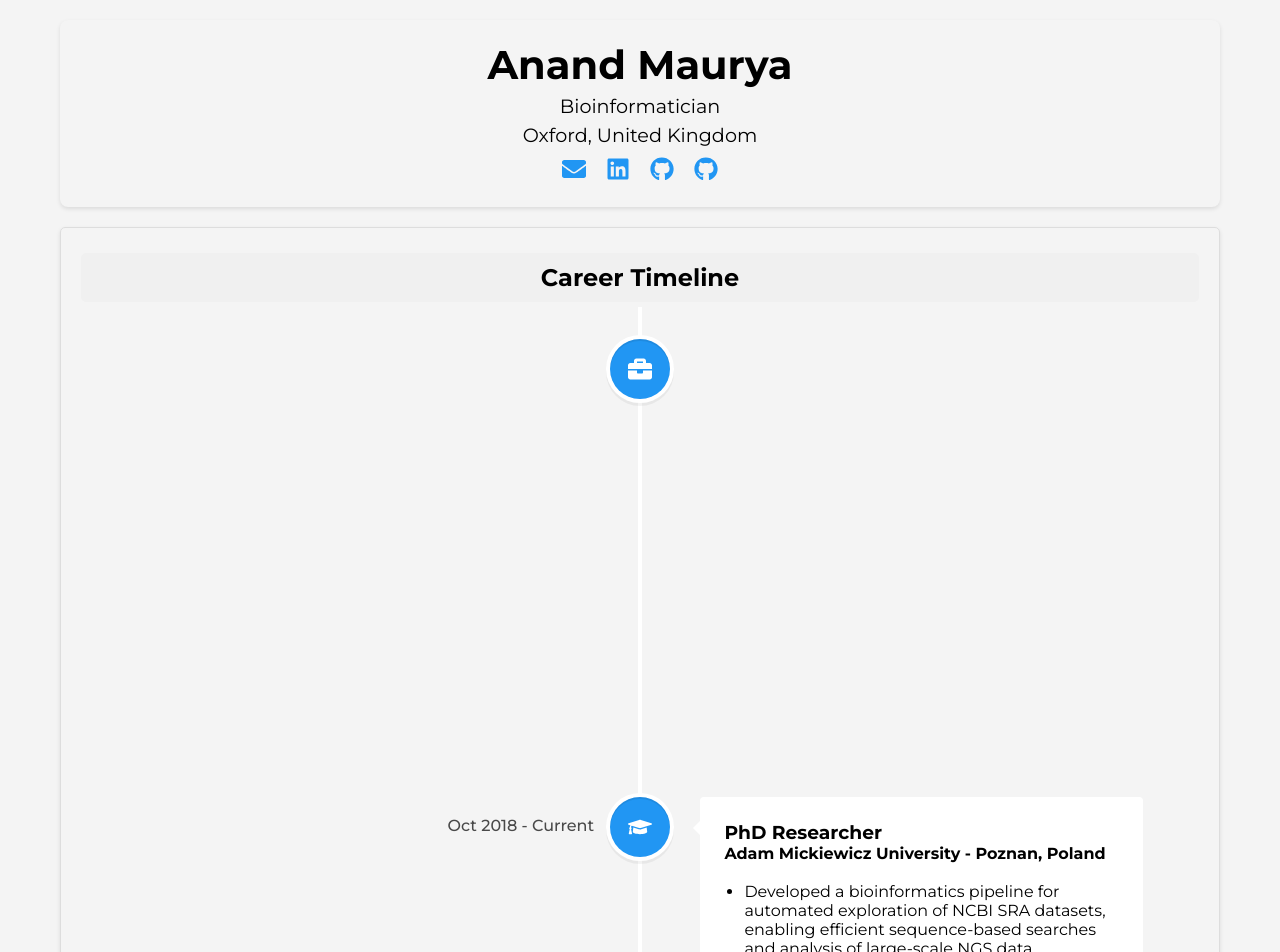
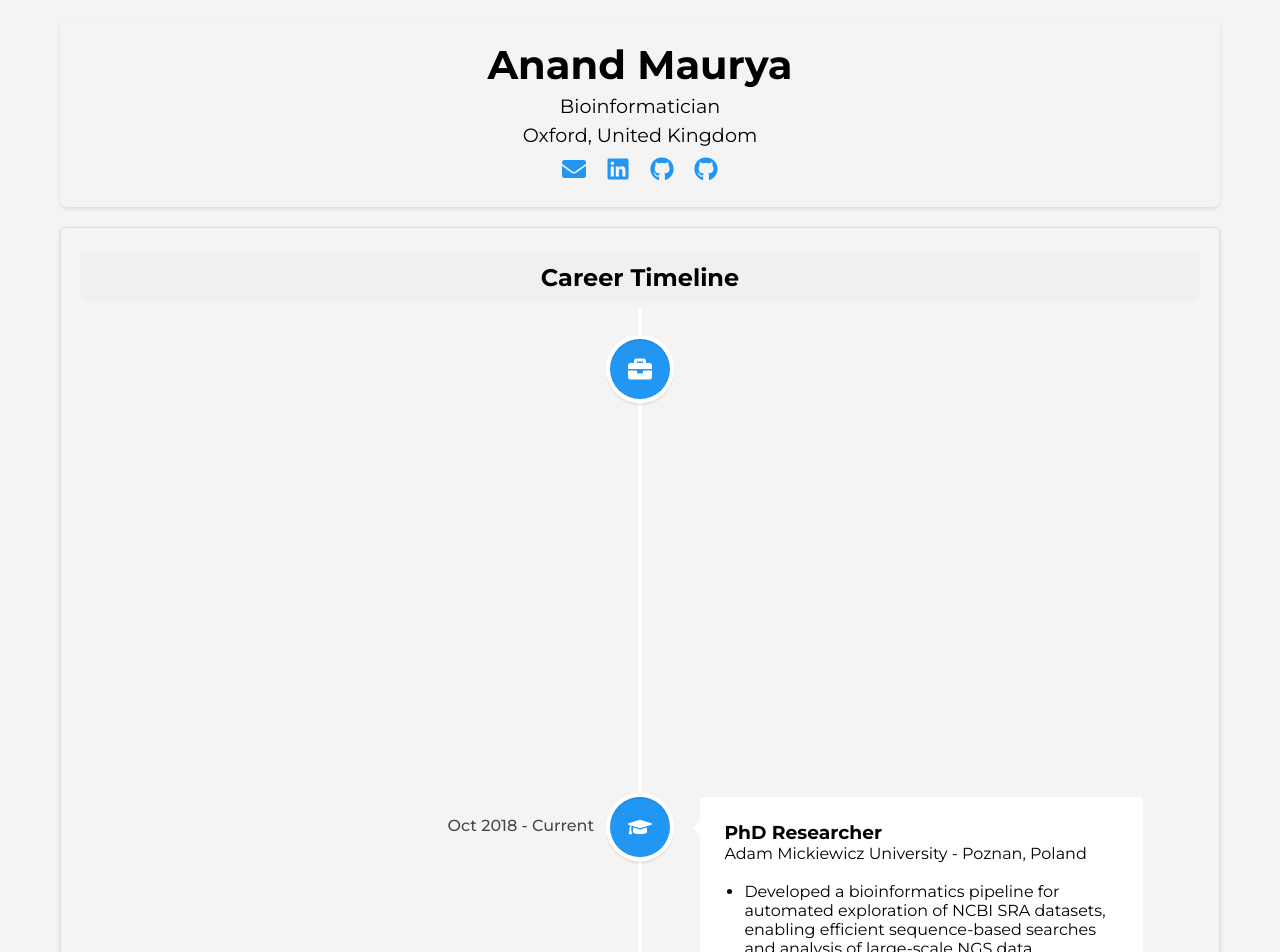
Before and after one commit to maurya-anand/cv, a React (Vite) app: page / in a window 1280 px wide. Shown: the top 952 px of the page. Built offline with nearby package versions, Linux system fonts and the light colour scheme.

Commit message:
added a seperation between header and sub-header for clarity

```diff
--- a/src/components/Timeline.css
+++ b/src/components/Timeline.css
@@ -5,3 +5,8 @@
 .timeline-card:hover {
   transform: scale(1.02);
 }
+
+h4 {
+  font-family: 'Montserrat', Arial, sans-serif;
+  font-weight: 400;
+}
```
